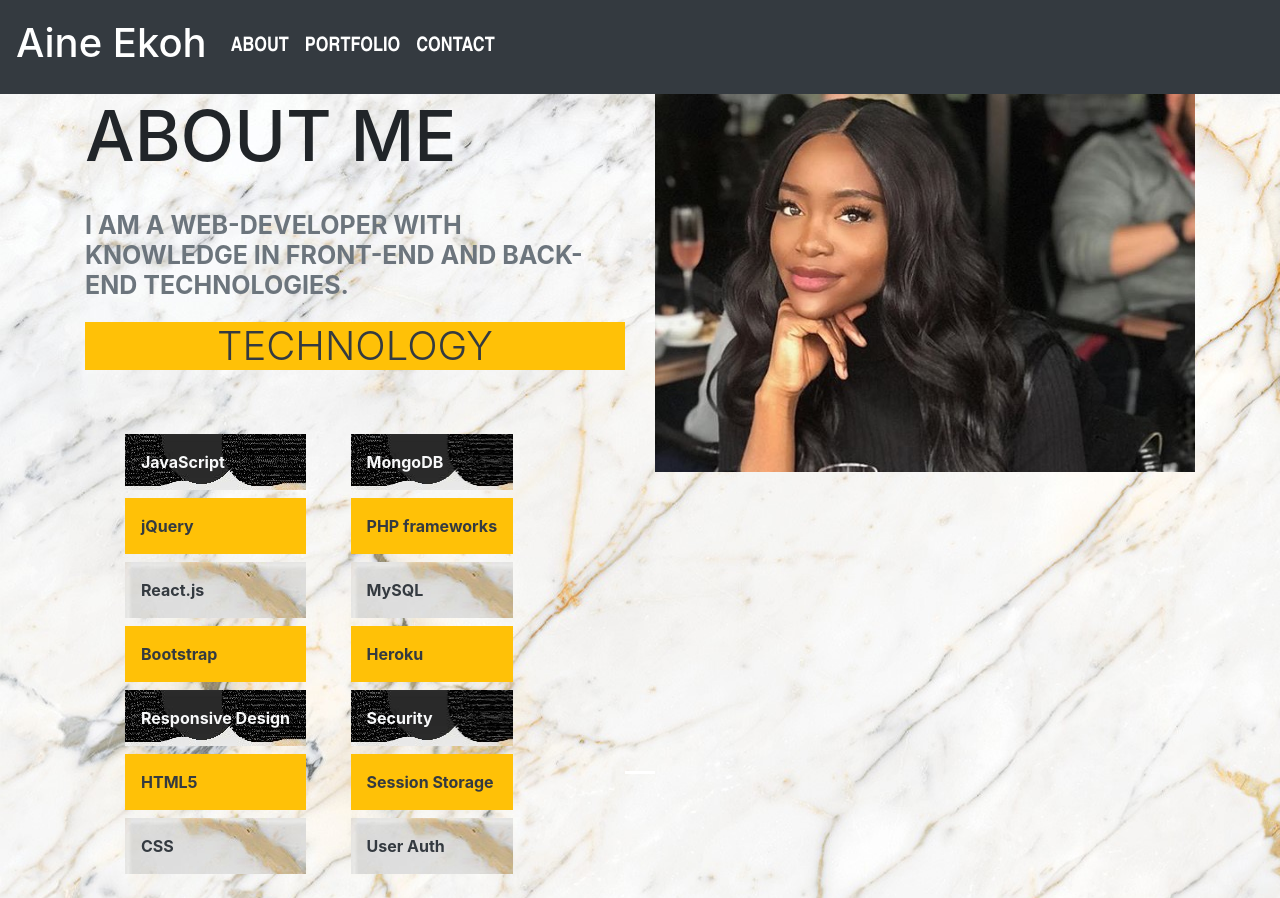
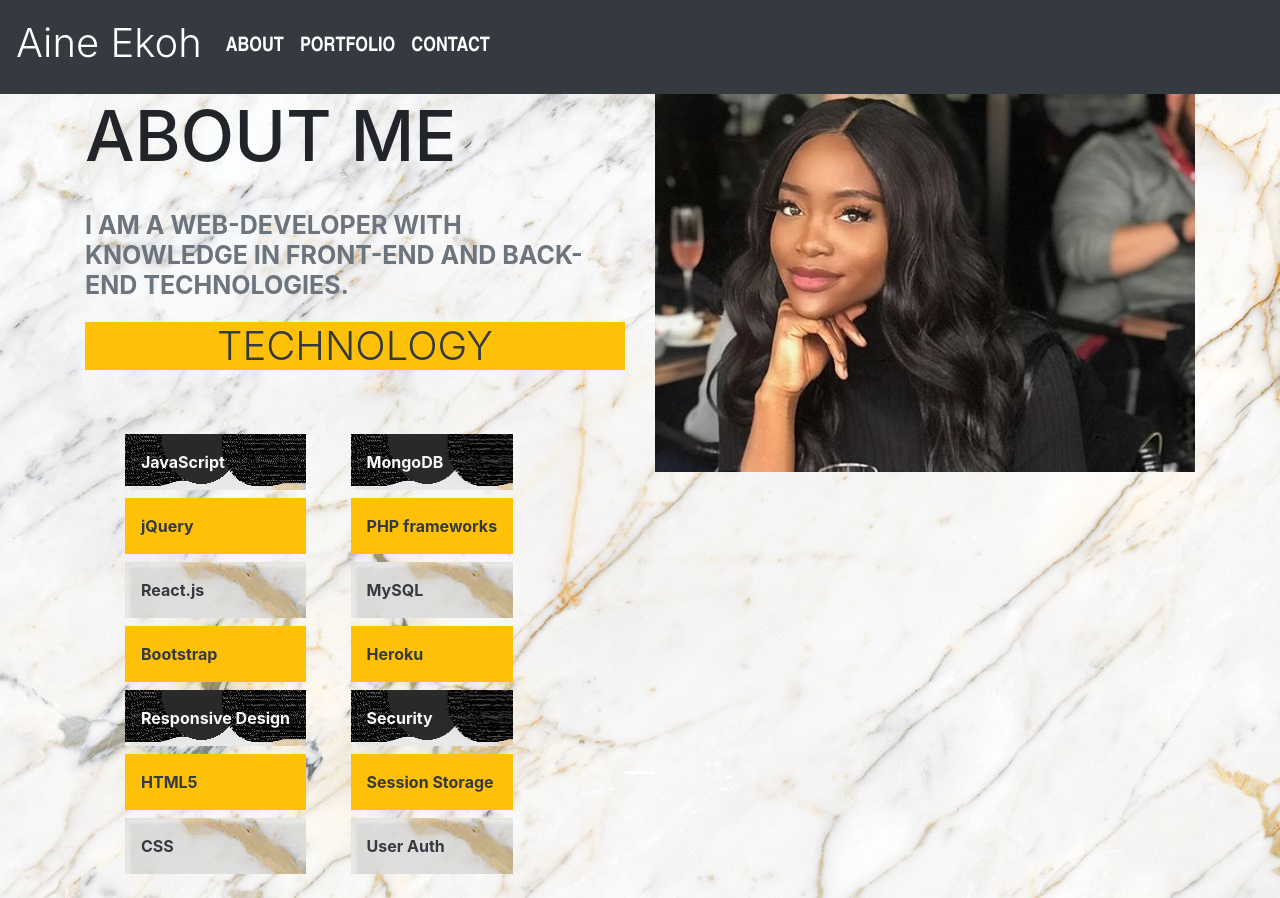
Before and after one commit to aekoh/Bootstrap-portfolio, a plain HTML site: page index.html in a window 1280 px wide. Drawn offline with nearby package versions, Linux system fonts and the light colour scheme.

Commit message:
added style css

```diff
--- a/index.html
+++ b/index.html
@@ -15,7 +15,7 @@
 
 <header>
   <nav class="navbar navbar-expand-lg navbar-dark bg-dark" id ="nav">
-    <h1 style=font-size:40px class="navbar-brand" href="#">Aine Ekoh</h1>
+    <h1 style=font-size:40px class="navbar-brand display-4" href="#">Aine Ekoh</h1>
 
 
     <div class="collapse navbar-collapse" id="navbarSupportedContent" >
```
